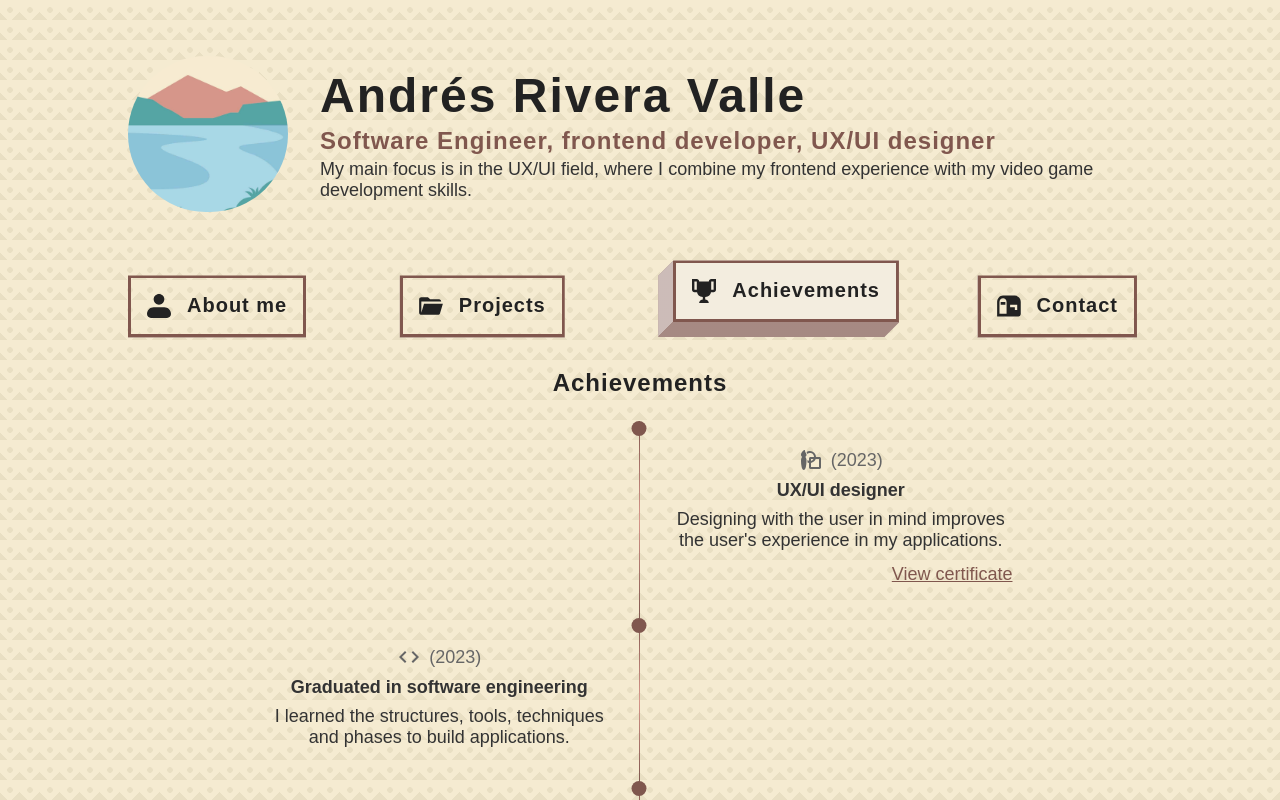
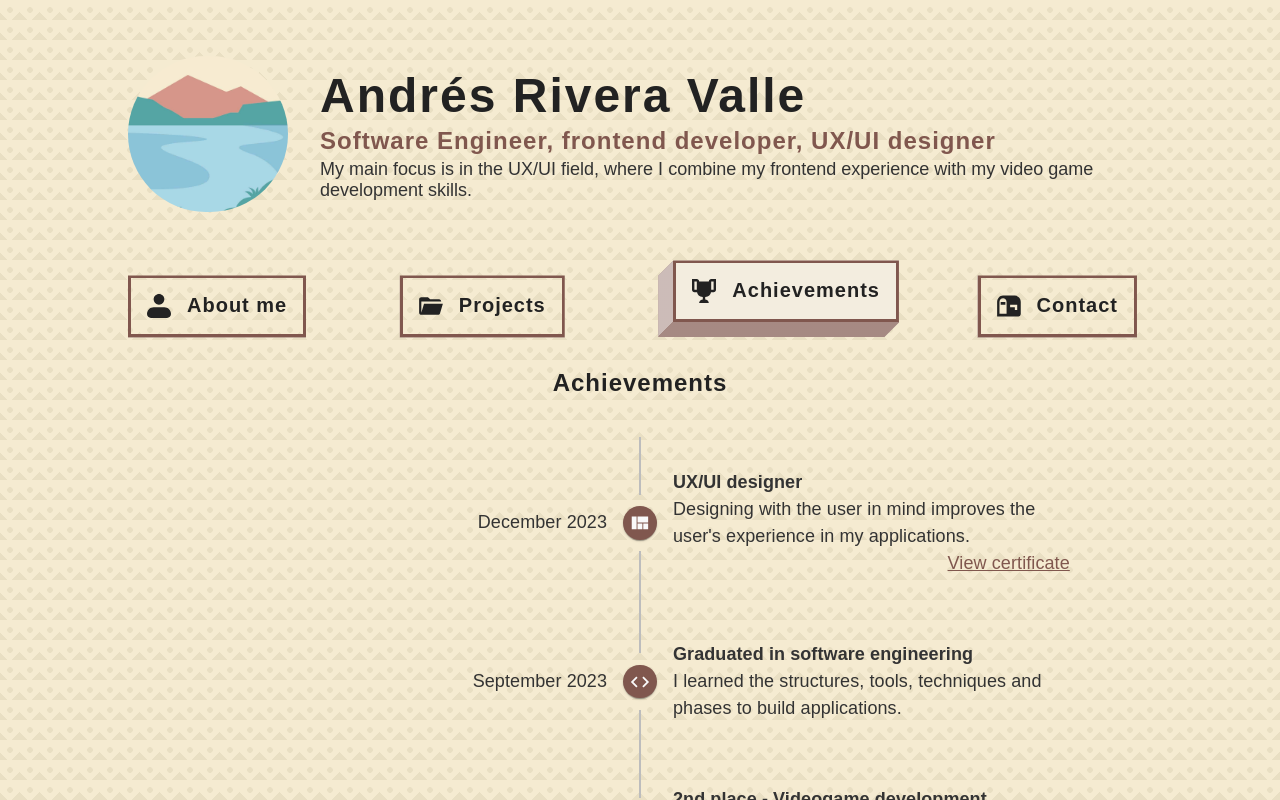
Before and after one commit to andresRivera123/andresriveravalle, a React (Vite) app: page / in a window 1280 px wide. Both pictures are taken after a click on the element "Achievements". Shown: the top 800 px of the page. Built offline with nearby package versions, Linux system fonts and the light colour scheme; a web font is replaced by a local one.

Commit message:
New Achievements with Timeline MUI

```diff
--- a/package.json
+++ b/package.json
@@ -11,6 +11,11 @@
   },
   "dependencies": {
     "@emailjs/browser": "^3.11.0",
+    "@emotion/react": "^11.11.1",
+    "@emotion/styled": "^11.11.0",
+    "@mui/icons-material": "^5.15.0",
+    "@mui/lab": "^5.0.0-alpha.156",
+    "@mui/material": "^5.15.0",
     "react": "^18.2.0",
     "react-dom": "^18.2.0",
     "react-router-dom": "^6.18.0",
--- a/src/assets/components/Achievements.jsx
+++ b/src/assets/components/Achievements.jsx
@@ -2,97 +2,14 @@ import "../styles/achievements.css";
 import codeIcon from "../images/code.svg";
 import uxIcon from "../images/uxui.svg";
 import gameIcon from "../images/game.svg";
+import Timeline from "./Timeline";
+import TimelineAchievements from "./Timeline";
 export default function Achievements() {
   return (
     <section className="achievements">
       <h2 className="title">Achievements</h2>
       <section className="achievements__section">
-        <div className="timeline">
-          <div className="timeline-empty"></div>
-
-          <div className="timeline-middle">
-            <div className="timeline-circle"></div>
-          </div>
-          <div className="timeline-component timeline-content">
-            <div className="content__title">
-              <img className="content__icon" src={uxIcon} alt="UX/UI Icon" />
-              <p
-                className="timeline__text text"
-                style={{ color: "#666666" }}
-              >{`(2023)`}</p>
-            </div>
-            <h3 className="timeline__text text">UX/UI designer</h3>
-
-            <p className="timeline__text text  text__mb">
-              Designing with the user in mind improves the user's experience in
-              my applications.
-            </p>
-            <a
-              href="https://www.credential.net/2fd01ae1-d247-4929-8978-50def1a50353#gs.20eg49"
-              target="_blank"
-              className="text who__link text__interactive"
-            >
-              View certificate
-            </a>
-          </div>
-          <div className="timeline-component timeline-content">
-            <div className="content__title">
-              <img className="content__icon" src={codeIcon} alt="Code Icon" />
-              <p
-                className="timeline__text text"
-                style={{ color: "#666666" }}
-              >{`(2023)`}</p>
-            </div>
-            <h3 className="timeline__text text">
-              Graduated in software engineering
-            </h3>
-
-            <p className="timeline__text text">
-              I learned the structures, tools, techniques and phases to build
-              applications.
-            </p>
-          </div>
-          <div className="timeline-middle">
-            <div className="timeline-circle"></div>
-          </div>
-          <div className="timeline-empty"></div>
-
-          <div className="timeline-empty"></div>
-
-          <div className="timeline-middle">
-            <div className="timeline-circle"></div>
-          </div>
-          <div className=" timeline-component timeline-content">
-            <div className="content__title">
-              <img className="content__icon" src={gameIcon} alt="UX/UI Icon" />
-              <p
-                className="timeline__text text"
-                style={{ color: "#666666" }}
-              >{`(2023)`}</p>
-            </div>
-            <h3 className="timeline__text text">
-              2nd place - Videogame development competition
-            </h3>
-            <p className="timeline__text text  text__mb">GamerFest/Espe-l</p>
-          </div>
-          <div className="timeline-component timeline-content">
-            <div className="content__title">
-              <img className="content__icon" src={gameIcon} alt="Code Icon" />
-              <p
-                className="timeline__text text"
-                style={{ color: "#666666" }}
-              >{`(2022)`}</p>
-            </div>
-            <h3 className="timeline__text text">
-              1st place - Videogame development competition
-            </h3>
-            <p className="timeline__text text">GamerFest/Espe-l</p>
-          </div>
-          <div className="timeline-middle">
-            <div className="timeline-circle"></div>
-          </div>
-          <div className="timeline-empty"></div>
-        </div>
+        <TimelineAchievements/>
       </section>
     </section>
   );
--- /dev/null
+++ b/src/assets/components/Timeline.jsx
@@ -0,0 +1,46 @@
+import {
+  Timeline,
+  TimelineConnector,
+  TimelineContent,
+  TimelineDot,
+  TimelineOppositeContent,
+  TimelineSeparator,
+  TimelineItem
+} from "@mui/lab";
+import { achievementsDetails } from "../utils/achievementsItems";
+
+export default function TimelineAchievements() {
+  return (
+    <Timeline
+      position="right"
+    >
+      {achievementsDetails.map((achievement) => (
+        <TimelineItem>
+          <TimelineOppositeContent sx={{ m: "auto 0" }} align="right">
+            <p className="text"> {achievement.date}</p>
+          </TimelineOppositeContent>
+          <TimelineSeparator>
+            <TimelineConnector />
+            <TimelineDot sx={{ bgcolor: "#80574e" }}>
+              {achievement.icon}
+            </TimelineDot>
+            <TimelineConnector />
+          </TimelineSeparator>
+          <TimelineContent sx={{py: 4}}>
+            <h3 className="text">{achievement.title}</h3>
+            <p className="text">{achievement.description}</p>
+            {achievement.link && (
+              <a
+                href={achievement.link}
+                target="_blank"
+                className="text who__link text__interactive"
+              >
+                View certificate
+              </a>
+            )}
+          </TimelineContent>
+        </TimelineItem>
+      ))}
+    </Timeline>
+  );
+}
--- /dev/null
+++ b/src/assets/utils/achievementsItems.jsx
@@ -0,0 +1,39 @@
+import ViewQuiltIcon from '@mui/icons-material/ViewQuilt';
+import CodeIcon from '@mui/icons-material/Code';
+import VideogameAssetIcon from '@mui/icons-material/VideogameAsset';
+
+export const achievementsDetails = [
+  {
+    date: "December 2023",
+    title: "UX/UI designer",
+    description:
+      "Designing with the user in mind improves the user's experience in my applications.",
+    link: "https://www.credential.net/2fd01ae1-d247-4929-8978-50def1a50353#gs.1s70ex",
+    icon: <ViewQuiltIcon fontSize="large"/>,
+  },
+  {
+    date: "September 2023",
+    title: "Graduated in software engineering",
+    description:
+      "I learned the structures, tools, techniques and phases to build applications.",
+    link: "",
+    icon: <CodeIcon fontSize="large"/>,
+  },
+  {
+    date: "June 2023",
+    title: "2nd place - Videogame development competition",
+    description:
+      "GamerFest Espe Latacunga",
+    link: "",
+    icon: <VideogameAssetIcon fontSize="large"/>,
+  },
+  {
+    date: "July 2023",
+    title: "1st place - Videogame development competition",
+    description:
+      "GamerFest Espe Latacunga",
+    link: "",
+    icon: <VideogameAssetIcon fontSize="large"/>,
+  },
+
+];
```
Also changed, not shown: 2 other files (tests, documents, lock files or other folders).
